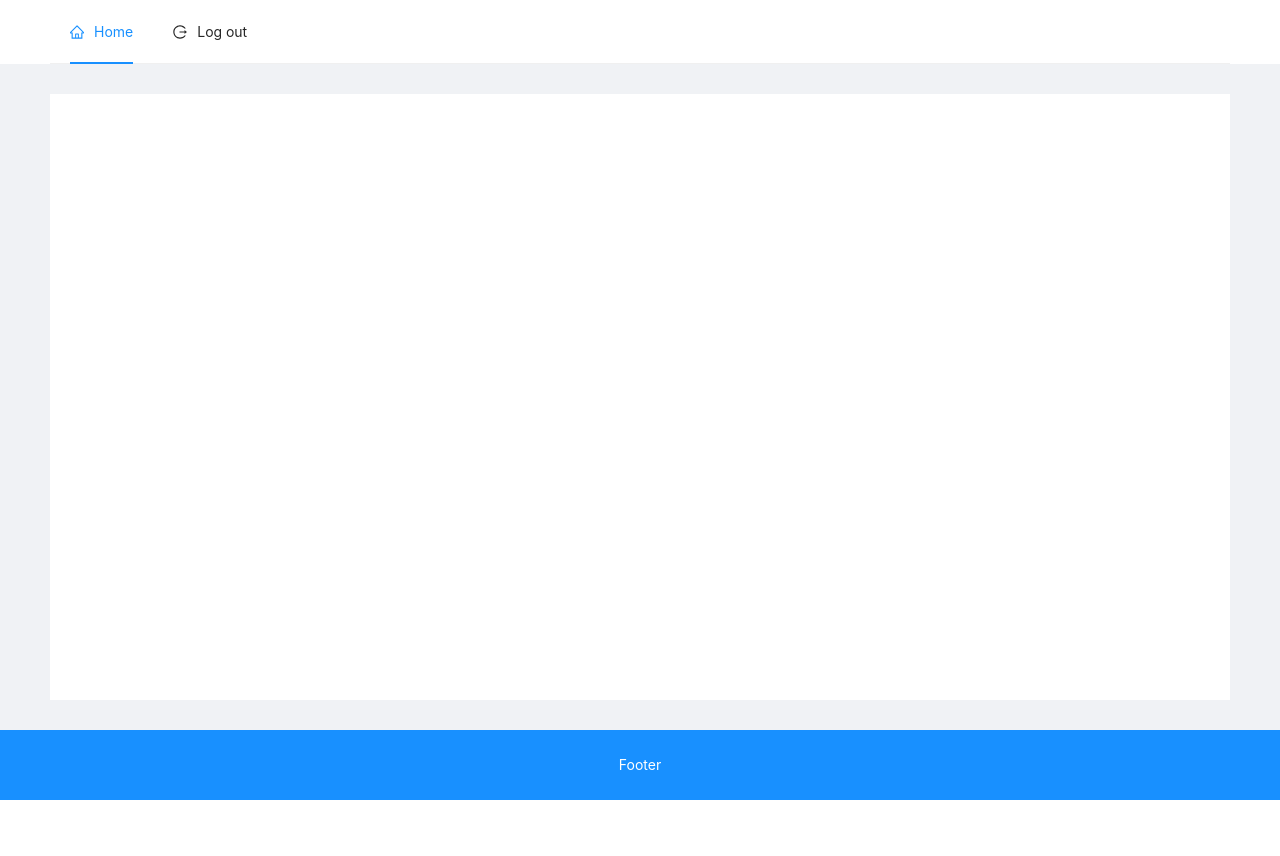
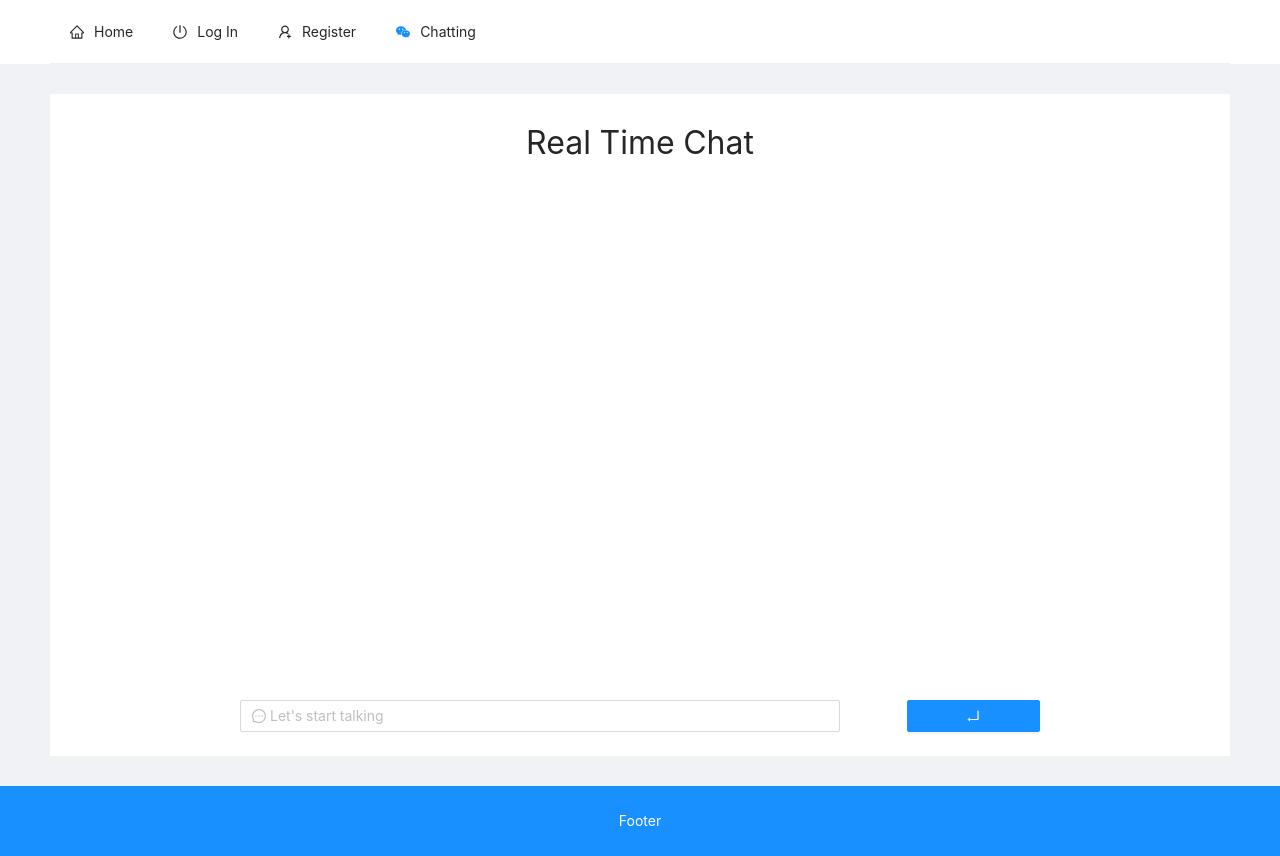
Before and after one commit to h2jeong/chatbot-app, a React (Create React App) app in the folder client/: page /chatting in a window 1280 px wide. Before the commit the page ends 800 px from the top, so only its background shows below. Built offline with nearby package versions, Linux system fonts and the light colour scheme; no server answers.

Commit message:
create chatting page

```diff
--- a/client/src/components/App.js
+++ b/client/src/components/App.js
@@ -7,7 +7,8 @@ import RegisterPage from "./views/RegisterPage/RegisterPage";
 import { Layout } from "antd";
 import NavBar from "./views/NavBar/NavBar";
 import auth from "../hoc/auth";
-import Chatbot from "./Chatbot/Chatbot";
+import Chatbot from "./views/Chatbot/Chatbot";
+import ChattingPage from "./views/ChattingPage/ChattingPage";
 
 const { Footer, Content, Header } = Layout;
 
@@ -24,7 +25,8 @@ function App() {
               <Route exact path="/" component={auth(LandingPage, null)} />
               <Route path="/login" component={auth(LoginPage, false)} />
               <Route path="/register" component={auth(RegisterPage, false)} />
-              <Route path="/chat" component={auth(Chatbot, null)} />
+              <Route path="/chat" component={auth(Chatbot, true)} />
+              <Route path="/chatting" component={auth(ChattingPage, null)} />
             </Switch>
           </div>
         </Content>
--- a/client/src/components/Chatbot/sections/ChatBox.js
+++ b/client/src/components/views/Chatbot/sections/ChatBox.js
@@ -1,10 +1,8 @@
 import React, { useEffect } from "react";
 import Axios from "axios";
 import { useDispatch, useSelector } from "react-redux";
-import { saveMessage } from "../../../_action/chat_action";
+import { saveMessage } from "../../../../_action/chat_action";
 import Message from "./Message";
-import { List, Avatar } from "antd";
-import { RobotOutlined, SmileOutlined } from "@ant-design/icons";
 import CardComponent from "./Card";
 
 function ChatBox() {
--- /dev/null
+++ b/client/src/components/views/ChattingPage/ChattingPage.js
@@ -0,0 +1,64 @@
+import React, { useState, useEffect } from "react";
+import { Form, Input, Button, Row, Col } from "antd";
+import { MessageOutlined, EnterOutlined } from "@ant-design/icons";
+
+function ChattingPage() {
+  const [ChatMessage, setChatMessage] = useState("");
+  useEffect(() => {
+    // getChats
+  }, []);
+
+  return (
+    <div style={{ display: "flex", flexDirection: "column", width: 800 }}>
+      <div>
+        <p style={{ fontSize: "2rem", textAlign: "center" }}> Real Time Chat</p>
+      </div>
+
+      <div style={{ width: "100%", margin: "0 auto" }}>
+        <div
+          className="infinite-container"
+          style={{ height: "500px", overflowY: "scroll" }}
+        >
+          {/* RENDERCHATS */}
+          <div
+            // ref={el => {
+            //   this.messagesEnd = el;
+            // }}
+            style={{ float: "left", clear: "both" }}
+          />
+        </div>
+
+        <Row>
+          <Form layout="inline" style={{ width: "100%" }} onSubmit>
+            <Col span={18}>
+              <Input
+                id="message"
+                prefix={
+                  <MessageOutlined style={{ color: "rgba(0,0,0,.25)" }} />
+                }
+                placeholder="Let's start talking"
+                type="text"
+                value={ChatMessage}
+                onChange
+              />
+            </Col>
+            <Col span={2}>{/* DROPZONE */}</Col>
+
+            <Col span={4}>
+              <Button
+                type="primary"
+                style={{ width: "100%" }}
+                onClick
+                htmlType="submit"
+              >
+                <EnterOutlined />
+              </Button>
+            </Col>
+          </Form>
+        </Row>
+      </div>
+    </div>
+  );
+}
+
+export default ChattingPage;
--- a/client/src/components/views/NavBar/NavBar.js
+++ b/client/src/components/views/NavBar/NavBar.js
@@ -9,7 +9,8 @@ import {
   UserAddOutlined,
   LogoutOutlined,
   PoweroffOutlined,
-  RobotOutlined
+  RobotOutlined,
+  WechatOutlined
 } from "@ant-design/icons";
 
 function NavBar(props) {
@@ -41,8 +42,11 @@ function NavBar(props) {
         <Menu.Item key="register" icon={<UserAddOutlined />}>
           <a href="/register">Register</a>
         </Menu.Item>
-        <Menu.Item key="chat" icon={<RobotOutlined />}>
-          <a href="/chat">Chat Bot</a>
+        <Menu.Item
+          key="chatting"
+          icon={<WechatOutlined style={{ color: "#1890ff" }} />}
+        >
+          <a href="/chatting">Chatting</a>
         </Menu.Item>
       </Menu>
     );
@@ -51,6 +55,9 @@ function NavBar(props) {
       <Menu mode="horizontal" selectedKeys={["home"]}>
         <Menu.Item key="home" icon={<HomeOutlined />}>
           <a href="/">Home</a>
+        </Menu.Item>
+        <Menu.Item key="chat" icon={<RobotOutlined />}>
+          <a href="/chat">Chatbot</a>
         </Menu.Item>
         <Menu.Item key="logout" icon={<LogoutOutlined />}>
           <span onClick={onHandleLogout}>Log out</span>
```
Also changed, not shown: client/src/components/views/Chatbot/Chatbot.js (renamed from client/src/components/Chatbot/Chatbot.js), client/src/components/views/Chatbot/sections/Card.js (renamed from client/src/components/Chatbot/sections/Card.js), client/src/components/views/Chatbot/sections/Message.js (renamed from client/src/components/Chatbot/sections/Message.js), 1 other file (tests, documents, lock files or other folders).
